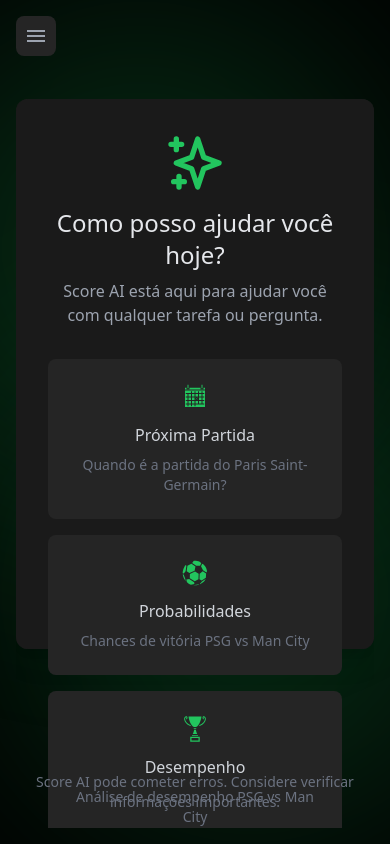
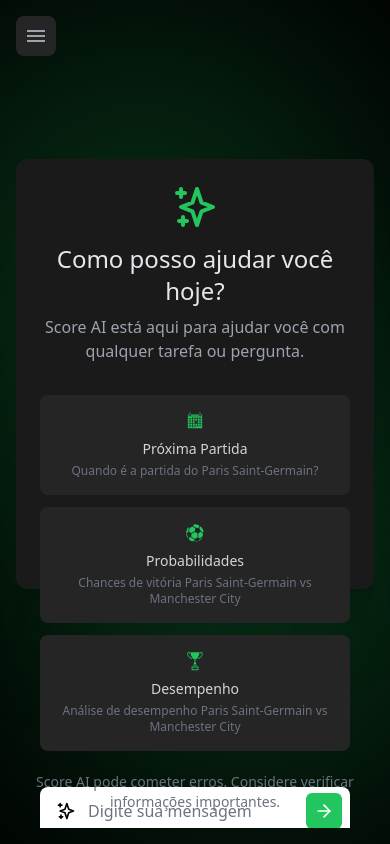
Before and after one commit to RaidyHalabe/Score-AI, a React (Vite) app: page / in a window 390 px wide. Shown: the top 844 px of the page. Built offline with nearby package versions, Linux system fonts and the light colour scheme.

Commit message:
Sua mensagem de commit

```diff
--- /dev/null
+++ b/src/components/Chat/Message.tsx
@@ -0,0 +1,34 @@
+import React from 'react';
+import { User2 } from 'lucide-react';
+import { RiRobot2Line } from 'react-icons/ri';
+
+interface MessageProps {
+  isAI?: boolean;
+  children: React.ReactNode;
+}
+
+export function Message({ isAI = false, children }: MessageProps) {
+  return (
+    <div className={`flex items-start space-x-3 ${isAI ? 'bg-[#1a1a1a]' : ''} p-4 rounded-lg relative`}>
+      {/* Avatar */}
+      <div className="flex-shrink-0">
+        {isAI ? (
+          <div className="w-8 h-8 rounded-lg bg-green-500/20 flex items-center justify-center">
+            <RiRobot2Line className="w-5 h-5 text-green-500" />
+          </div>
+        ) : (
+          <div className="w-8 h-8 rounded-lg bg-[#252525] flex items-center justify-center">
+            <User2 className="w-5 h-5 text-gray-400" />
+          </div>
+        )}
+      </div>
+
+      {/* Mensagem sem "cauda" */}
+      <div className={`flex-1 relative ${isAI ? 'bg-[#252525]' : 'bg-green-500/10'} p-4 rounded-lg`}>
+        <div className="relative z-10">
+          {children}
+        </div>
+      </div>
+    </div>
+  );
+}
--- a/src/components/Chat/Suggestions.tsx
+++ b/src/components/Chat/Suggestions.tsx
@@ -41,12 +41,12 @@
     },
     {
       title: "Probabilidades",
-      description: "Chances de vitória PSG vs Man City",
+      description: "Chances de vitória Paris Saint-Germain vs Manchester City",
       query: "Quais são as chances de vitória na partida entre Paris Saint-Germain vs Manchester City?"
     },
     {
       title: "Desempenho",
-      description: "Análise de desempenho PSG vs Man City",
+      description: "Análise de desempenho Paris Saint-Germain vs Manchester City",
       query: "Como está o desempenho dos times na partida do Paris Saint-Germain vs Manchester City?"
     }
   ];
--- a/src/components/Chat/WelcomeScreen.tsx
+++ b/src/components/Chat/WelcomeScreen.tsx
@@ -19,12 +19,12 @@
   {
     icon: <GiSoccerBall className="w-5 h-5 text-green-500" />,
     title: "Probabilidades",
-    description: "Chances de vitória PSG vs Man City"
+    description: "Chances de vitória Paris Saint-Germain vs Manchester City"
   },
   {
     icon: <GiTrophyCup className="w-5 h-5 text-green-500" />,
     title: "Desempenho",
-    description: "Análise de desempenho PSG vs Man City"
+    description: "Análise de desempenho Paris Saint-Germain vs Manchester City"
   }
 ];
 
@@ -36,21 +36,21 @@
 }: WelcomeScreenProps) {
   return (
     <div className="h-[calc(100vh-2rem)] flex flex-col items-center justify-center overflow-hidden relative">
-      <div className="max-w-4xl w-full h-[550px] bg-[#1a1a1a] rounded-xl p-8 text-center relative z-20 shadow-xl -translate-y-12">
+      <div className="max-w-[800px] xl:max-w-[1000px] w-full h-[430px] xl:h-[550px] bg-[#1a1a1a] rounded-xl p-6 xl:p-8 text-center relative z-20 shadow-xl -translate-y-12">
         <div className="absolute inset-0 bg-gradient-to-b from-green-500/10 via-transparent to-transparent rounded-xl opacity-25 mix-blend-normal" />
         <div className="absolute inset-0 bg-[#1a1a1a] rounded-xl" />
         <div className="relative z-10 flex flex-col h-full">
-          <div className="flex justify-center mb-3">
-            <HiOutlineSparkles className="w-16 h-16 text-green-500" />
+          <div className="flex justify-center mb-3 xl:mb-4">
+            <HiOutlineSparkles className="w-12 h-12 xl:w-16 xl:h-16 text-green-500" />
           </div>
-          <h1 className="text-2xl font-medium mb-2 text-gray-200">
+          <h1 className="text-2xl xl:text-3xl font-medium mb-2 xl:mb-3 text-gray-200">
             Como posso ajudar você hoje?
           </h1>
-          <p className="text-base text-gray-400 mb-8">
+          <p className="text-base xl:text-lg text-gray-400 mb-8 xl:mb-10">
             Score AI está aqui para ajudar você com qualquer tarefa ou pergunta.
           </p>
 
-          <div className="grid grid-cols-1 sm:grid-cols-2 lg:grid-cols-3 gap-4 mb-4">
+          <div className="grid grid-cols-1 sm:grid-cols-2 lg:grid-cols-3 gap-3 xl:gap-4 mb-3 xl:mb-4">
             {suggestions.map((suggestion, index) => (
               <button
                 key={index}
@@ -58,22 +58,24 @@
                   onPromptChange(suggestion.description);
                   onSendMessage();
                 }}
-                className="flex flex-col items-center p-6 bg-[#252525] rounded-lg hover:bg-[#353535] transition-colors group"
+                className="flex flex-col items-center p-4 xl:p-5 bg-[#252525] rounded-lg hover:bg-[#353535] transition-colors group"
               >
-                <div className="mb-3">
-                  {React.cloneElement(suggestion.icon, { className: "w-7 h-7 text-green-500" })}
+                <div className="mb-2 xl:mb-3">
+                  {React.cloneElement(suggestion.icon, {
+                    className: "w-5 h-5 xl:w-7 xl:h-7 text-green-500"
+                  })}
                 </div>
-                <div className="text-base font-medium text-gray-300 mb-2">
+                <div className="text-sm xl:text-base font-medium text-gray-300 mb-1 xl:mb-2">
                   {suggestion.title}
                 </div>
-                <div className="text-sm text-gray-500 line-clamp-2">
+                <div className="text-xs xl:text-sm text-gray-500 line-clamp-2">
                   {suggestion.description}
                 </div>
               </button>
             ))}
           </div>
 
-          <div className="mt-auto">
+          <div className="mt-6 xl:mt-8">
             <MessageInput
               prompt={prompt}
               onPromptChange={onPromptChange}
```
